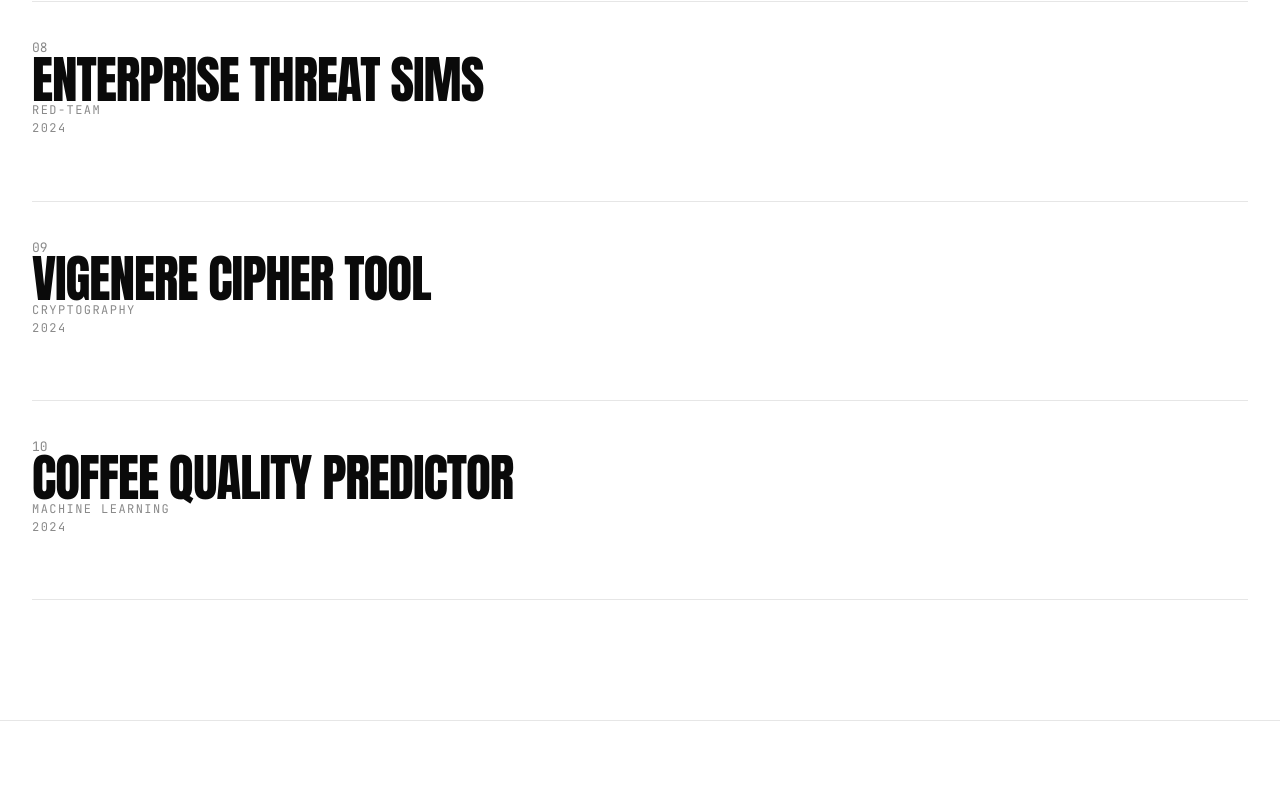
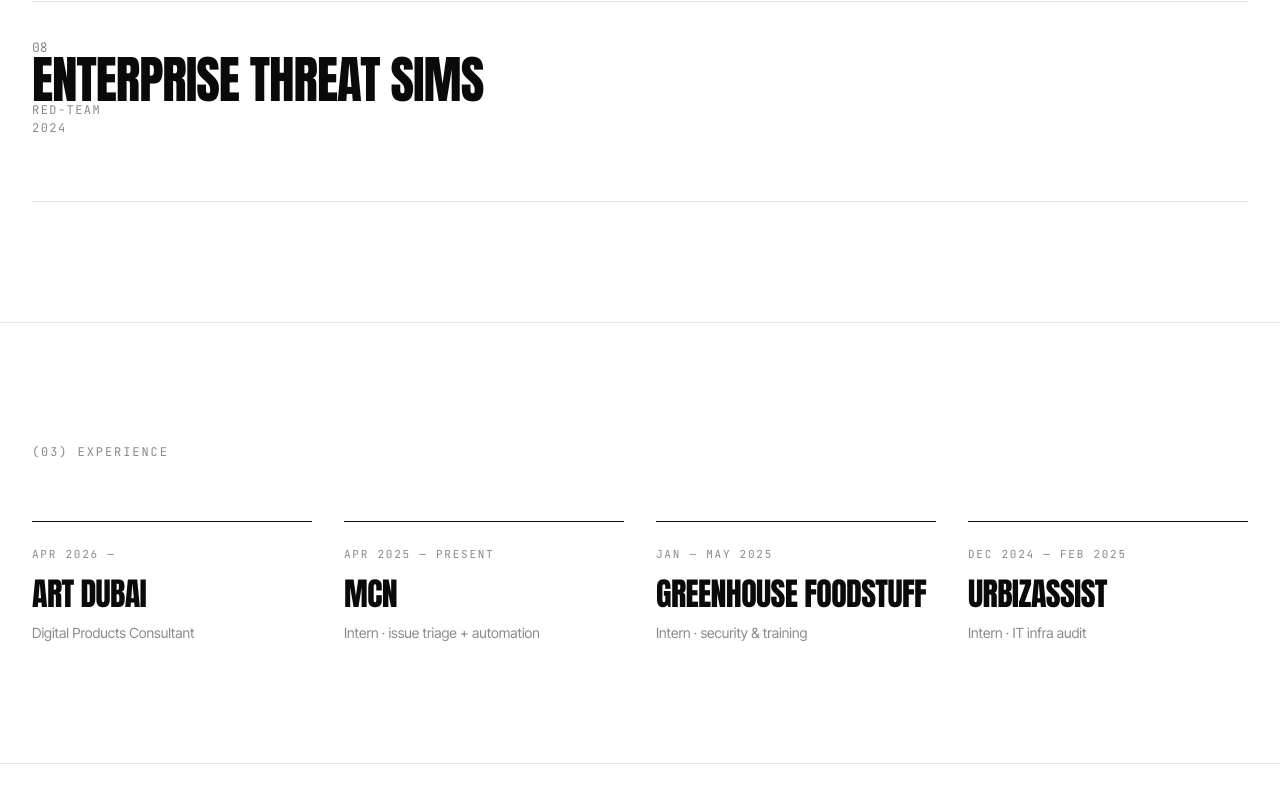
Before and after one commit to Prudhvivarma0/notprudhvisserver, a Next.js app: page / in a window 1280 px wide. Shown: the part 3699-4496 px from the top of the page. Built offline with nearby package versions, Linux system fonts and the light colour scheme.

Commit message:
feat: remove Coffee Quality + Vigenere projects; rewrite README

```diff
--- a/components/v3/WorkList.tsx
+++ b/components/v3/WorkList.tsx
@@ -52,16 +52,6 @@
     desc: "Library of attack scenarios stress-testing enterprise blue-team posture for AIG, ANZ, Mastercard and Telstra.",
     link: "https://github.com/Prudhvivarma0?tab=repositories",
   },
-  {
-    n: "09", title: "Vigenere Cipher Tool", year: "2024", meta: "cryptography",
-    desc: "Statistical analysis tool using Measure of Roughness to verify key-length guesses for Vigenère-encrypted ciphertext.",
-    link: "https://github.com/Prudhvivarma0/Vigenere-Cipher-Key-Length-Verification-Tool",
-  },
-  {
-    n: "10", title: "Coffee Quality Predictor", year: "2024", meta: "machine learning",
-    desc: "CNN and MLP models for coffee plant health classification and quality prediction — 99% and 93% accuracy respectively.",
-    link: "https://github.com/abdulr2004/F20DL_UG_Group_2",
-  },
 ];
 
 export function WorkList({ projects = DEFAULT_PROJECTS }: { projects?: Project[] }) {
```
Also changed, not shown: 1 other file (tests, documents, lock files or other folders).
